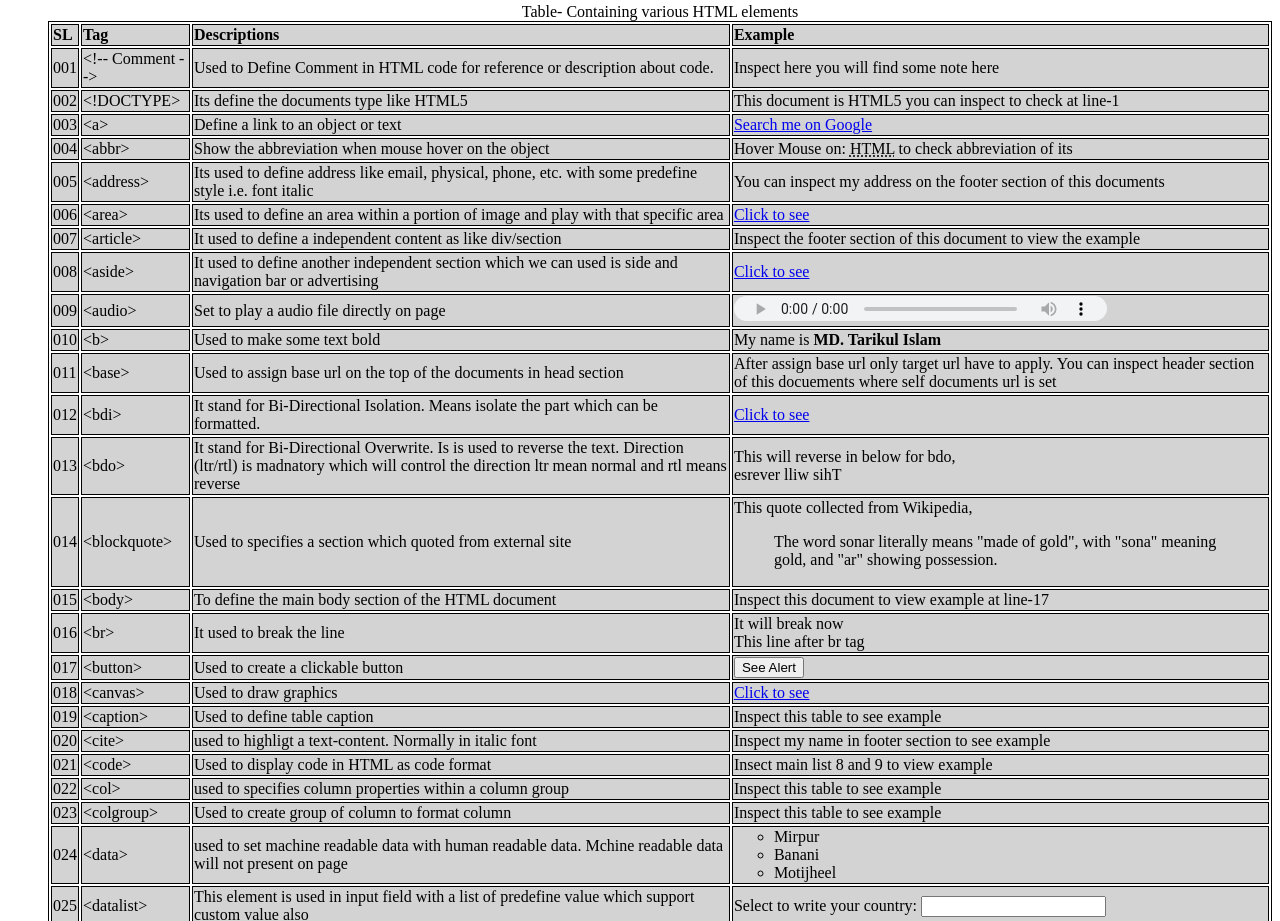
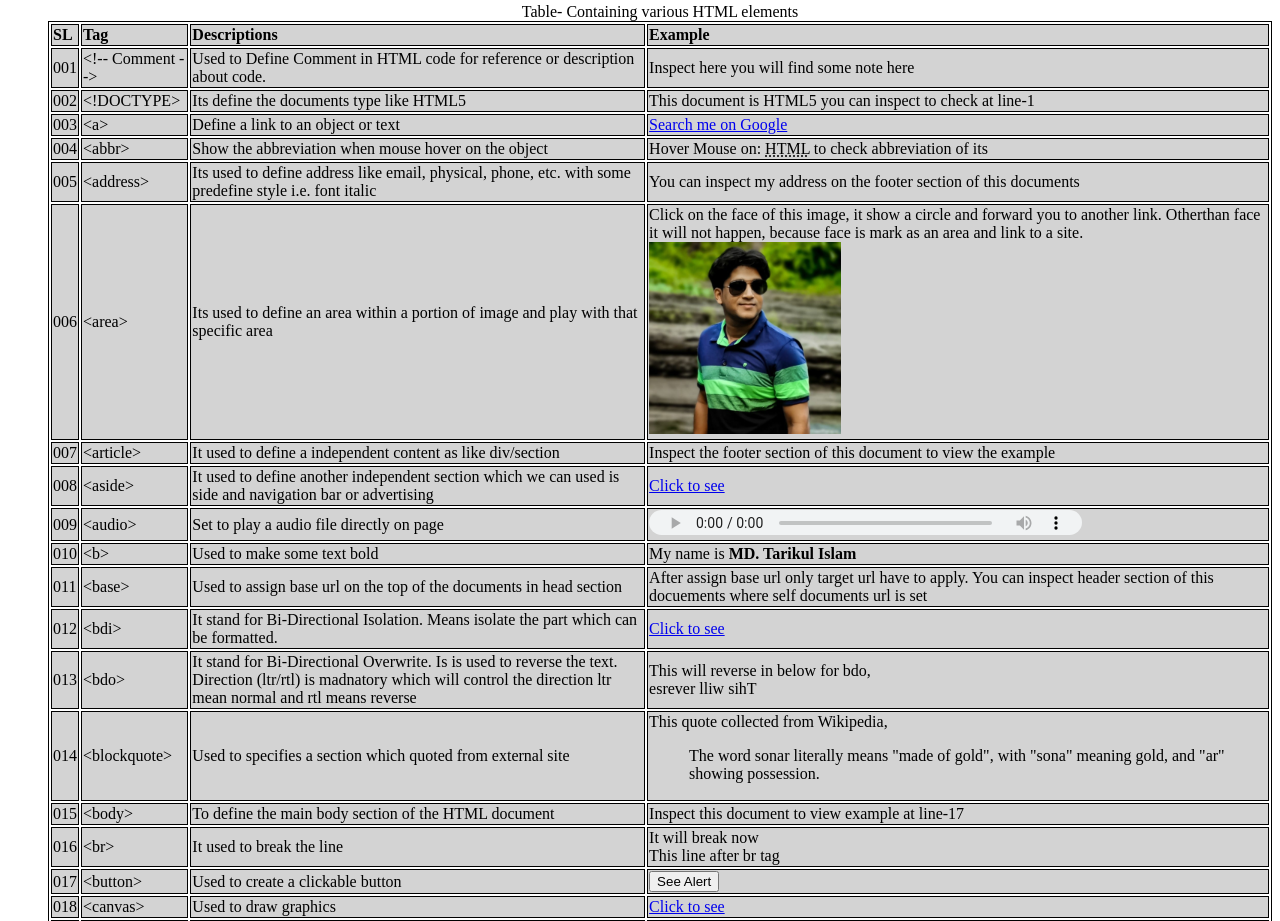
Before and after one commit to sunshuvo/SSB-276-CLASS-5, a plain HTML site: page index.html in a window 1280 px wide. Shown: the part 2079-3000 px from the top of the page. Drawn offline with Linux system fonts and the light colour scheme.

Commit message:
Update index.html

```diff
--- a/index.html
+++ b/index.html
@@ -276,7 +276,12 @@
 								<td>006</td>
 								<td>&#60;area&#62;</td>
 								<td>Its used to define an area within a portion of image and play with that specific area</td>
-								<td><a href="https://www.w3schools.com/tags/tryit.asp?filename=tryhtml_areamap">Click to see</a></td>
+								<td>Click on the face of this image, it show a circle and forward you to another link. Otherthan face it will not happen, because face is mark as an area and link to a site.
+									<img src="img/sunshuvo.png" alt="sunshuvo" usemap="#area_map">
+									<map name="area_map">
+										<area class="area_hover" shape="circle" alt="sunshuvo face" coords="95,50,30" href="http://github.com/sunshuvo">
+									</map>
+								</td>
 							</tr>
 							<tr>
 								<td>007</td>
```
